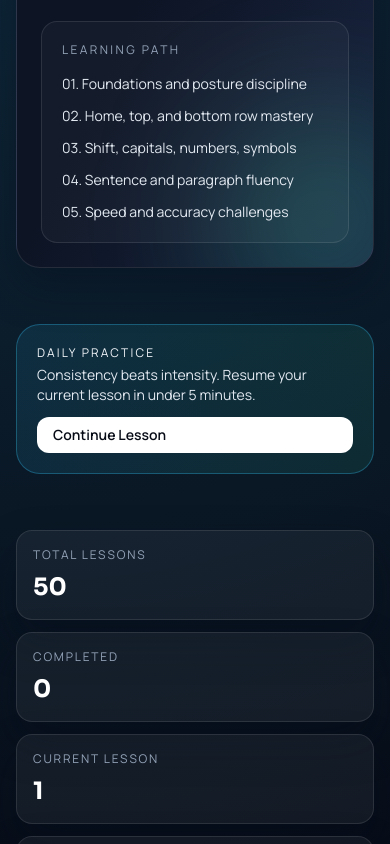
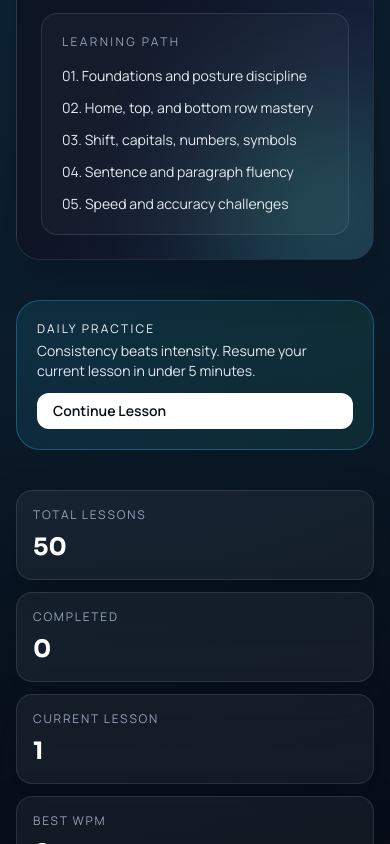
Before and after one commit to Arbab-ofc/Typing-Academy, a React (Vite) app: page / in a window 390 px wide. Shown: the part 608-1452 px from the top of the page. Built offline with nearby package versions, Linux system fonts and the light colour scheme.

Commit message:
style: refine mobile spacing rhythm across primary pages

```diff
--- a/src/components/layout/AppLayout.jsx
+++ b/src/components/layout/AppLayout.jsx
@@ -14,7 +14,7 @@ export default function AppLayout() {
   return (
     <div className="relative min-h-screen">
       <Navbar />
-      <main className="mx-auto w-full max-w-7xl px-4 pb-24 pt-8 sm:px-6 lg:px-8">
+      <main className="mx-auto w-full max-w-7xl px-4 pb-20 pt-6 sm:px-6 sm:pt-8 lg:px-8">
         <Outlet />
       </main>
       <Footer />
--- a/src/pages/HomePage.jsx
+++ b/src/pages/HomePage.jsx
@@ -53,7 +53,7 @@ export default function HomePage() {
   const { progress, progressSummary } = useAcademyContext();
 
   return (
-    <div className="space-y-14 sm:space-y-16">
+    <div className="space-y-10 sm:space-y-14 lg:space-y-16">
       <HeroSection currentLessonId={progress.currentLesson} />
       <DailyPracticeBanner currentLessonId={progress.currentLesson} />
 
--- a/src/pages/LessonsPage.jsx
+++ b/src/pages/LessonsPage.jsx
@@ -39,7 +39,7 @@ export default function LessonsPage() {
   }, [filteredLessons, sortBy]);
 
   return (
-    <div className="space-y-8">
+    <div className="space-y-6 sm:space-y-8">
       <section className="rounded-3xl border border-white/10 bg-white/5 p-5 sm:p-6">
         <SectionHeader
           eyebrow="Lesson Path"
```
